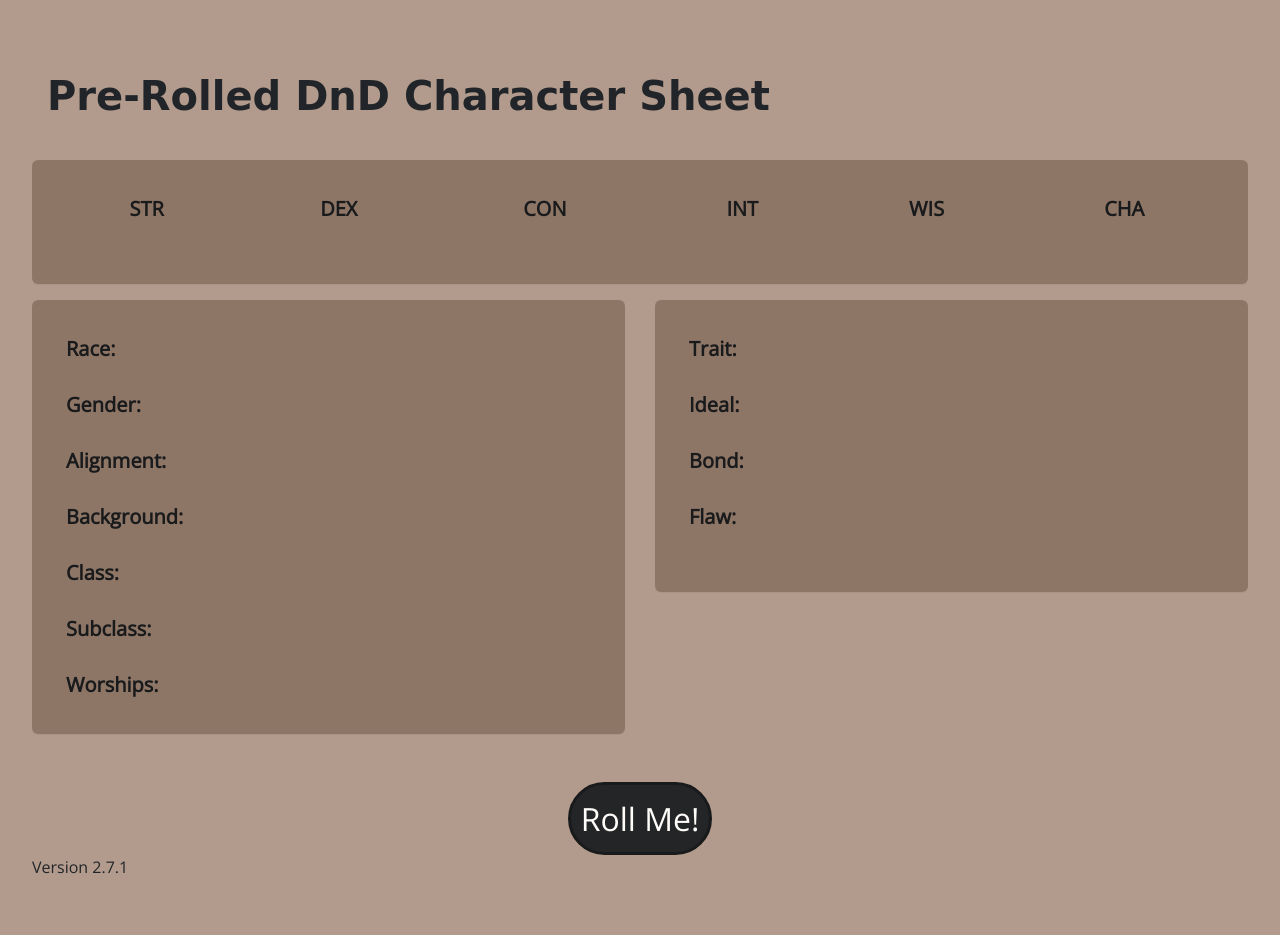
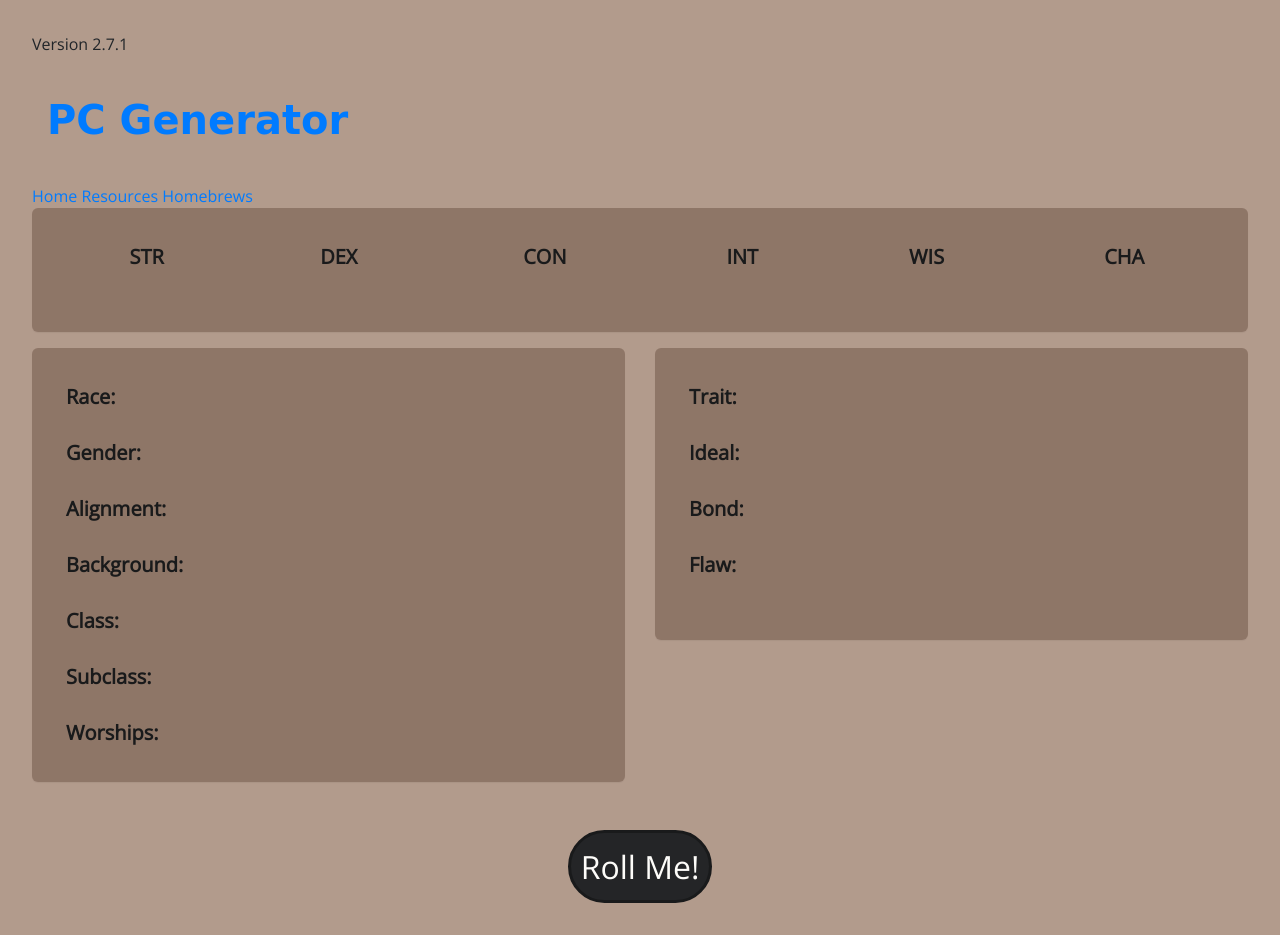
Before and after one commit to jecollas/singleserve, a plain HTML site: page index.html in a window 1280 px wide. Before the commit the page ends 911 px from the top, so only its background shows below. Drawn offline with nearby package versions, Linux system fonts and the light colour scheme; a web font is replaced by a local one.

Commit message:
Add files via upload

```diff
--- a/index.html
+++ b/index.html
@@ -13,9 +13,23 @@
 
 <header>
 
-  <div class="container-fluid">
-    <h1><b>Pre-Rolled DnD Character Sheet</b></h1>
-  </div>
+<div class="vers">Version 2.7.1</div>
+
+<div class="container-fluid">
+  <h1><b><a href="index.html">PC Generator</a></b></h1>
+</div>
+
+<div class="topnav" id="myTopnav">
+  <a href="javascript:void(0);" class="icon" onclick="myFunction()">
+    <div class="mico"></div>
+    <div class="mico"></div>
+    <div class="mico"></div>
+  </a>
+  <a href="index.html">Home</a>
+  <a href="resources.html">Resources</a>
+  <a href="homebrews.html">Homebrews</a>
+</div>
+
 </header>
 
 <body>
@@ -97,9 +111,7 @@
 
   <button onclick="newChar()" class="rounded-pill">Roll Me!</button>
 
-    Version 2.7.1
-
-  <script src="js/javascript.js"></script>
+  <script src="js/js2.js"></script>
   <script src="js/html5shiv-printshiv.min.js"></script>
 </body>
 </html>
```
